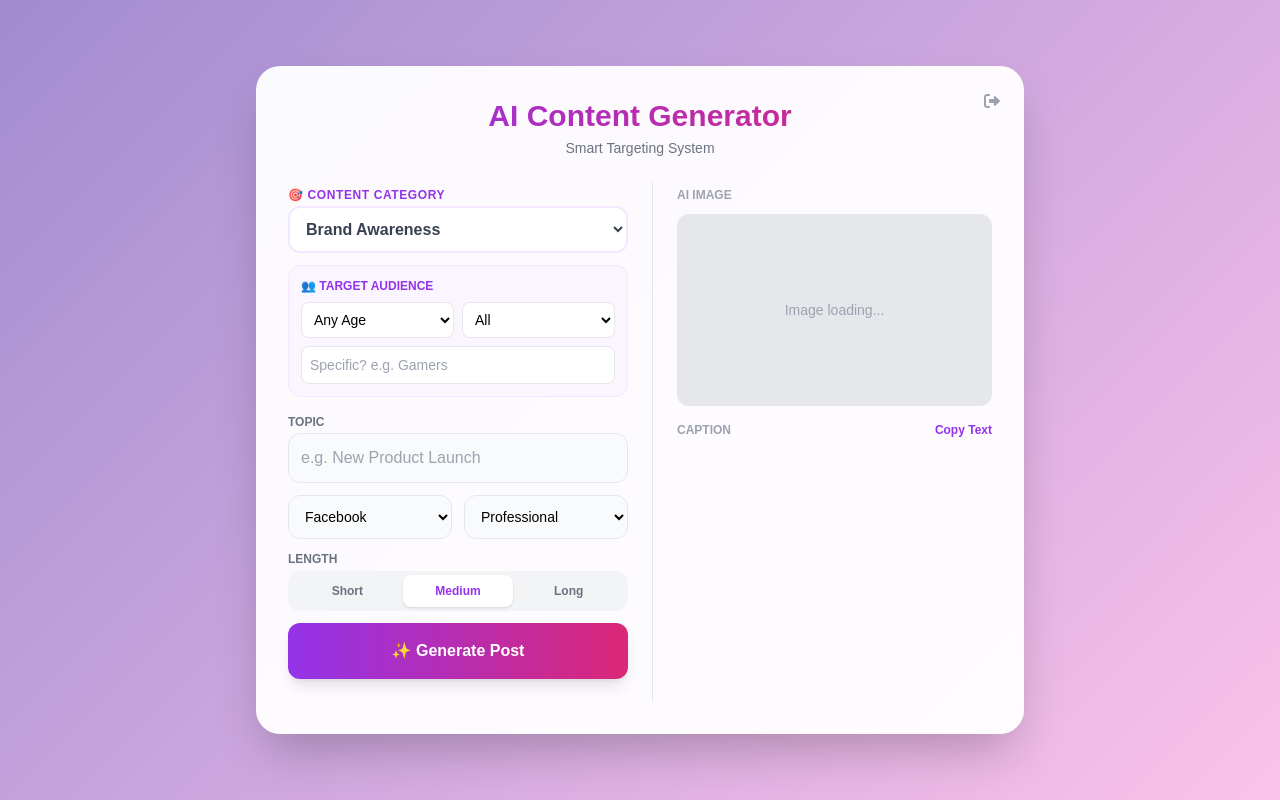
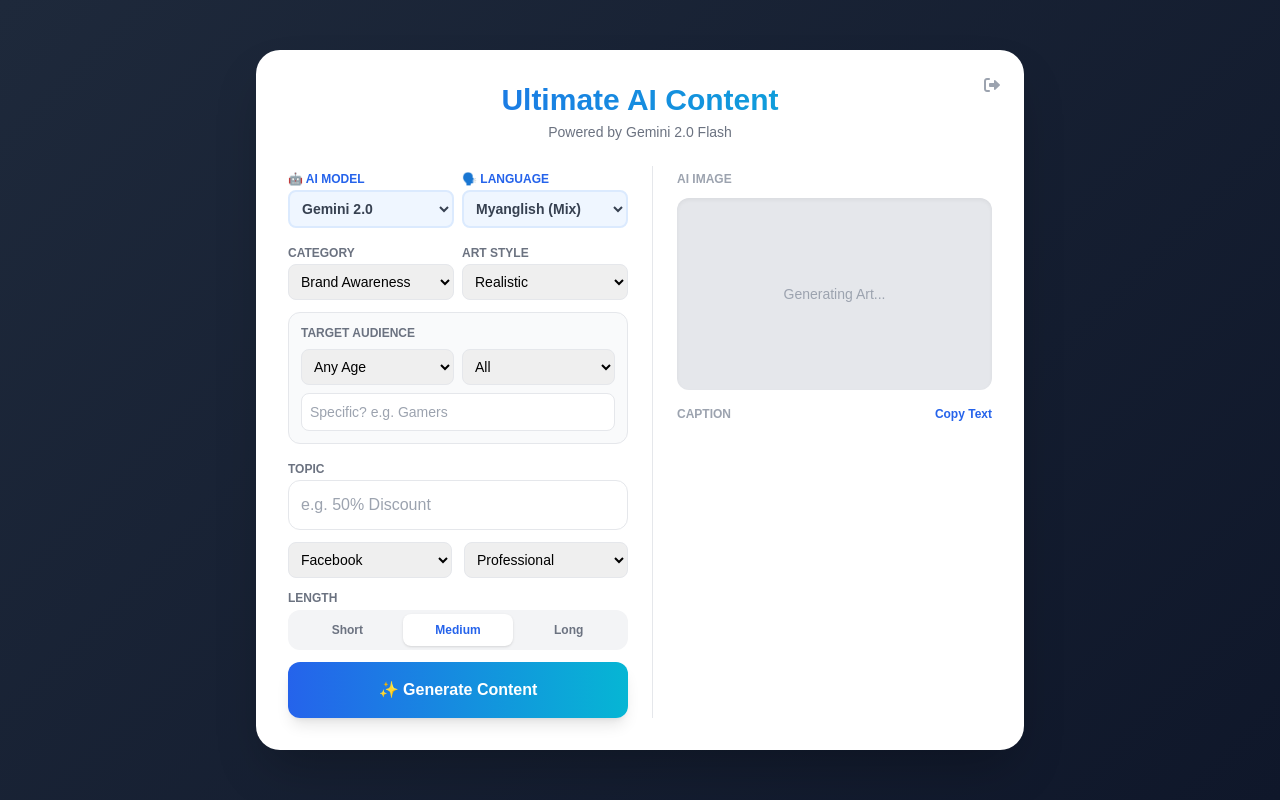
Before and after one commit to graphiccd44-arch/social-app, a Flask app: page / in a window 1280 px wide. Run offline with Flask 3, Linux system fonts and the light colour scheme; the visitor is signed in with stand-in values (Sample User, id 1); some libraries are stand-ins or nearby versions; some web fonts are replaced.

Commit message:
index.html

```diff
--- a/templates/index.html
+++ b/templates/index.html
@@ -3,20 +3,20 @@
 <head>
     <meta charset="UTF-8">
     <meta name="viewport" content="width=device-width, initial-scale=1.0">
-    <title>AI Content Pro</title>
+    <title>Ultimate AI Content</title>
     <script src="https://cdn.tailwindcss.com"></script>
     <script src="https://cdn.jsdelivr.net/npm/marked/marked.min.js"></script>
     <link rel="stylesheet" href="https://cdnjs.cloudflare.com/ajax/libs/font-awesome/6.0.0/css/all.min.css" />
     <style>
         @import url('https://fonts.googleapis.com/css2?family=Padauk:wght@400;700&display=swap');
         body { font-family: 'Padauk', sans-serif; }
-        .gradient-bg { background: linear-gradient(135deg, #A18CD1 0%, #FBC2EB 100%); }
+        .gradient-bg { background: linear-gradient(135deg, #1e293b 0%, #0f172a 100%); } /* Dark Mode Style */
         .loader { width: 20px; height: 20px; border: 3px solid #fff; border-top: 3px solid transparent; border-radius: 50%; animation: spin 1s linear infinite; }
         @keyframes spin { 0% { transform: rotate(0deg); } 100% { transform: rotate(360deg); } }
         .prose h1, .prose h2 { font-weight: bold; margin-bottom: 0.5rem; }
         .prose p { margin-bottom: 0.8rem; }
         .prose ul { list-style-type: disc; padding-left: 1.5rem; margin-bottom: 0.8rem; }
-        .prose strong { color: #9333ea; }
+        .prose strong { color: #3b82f6; }
     </style>
 </head>
 <body class="gradient-bg min-h-screen flex items-center justify-center p-4">
@@ -26,84 +26,99 @@
         <h2 class="text-2xl font-bold text-center text-gray-800 mb-6">🔒 Login</h2>
         {% if error %}<p class="text-red-500 text-center mb-4 text-sm">{{ error }}</p>{% endif %}
         <form method="POST">
-            <input type="password" name="password" placeholder="Password..." required class="w-full p-4 border border-gray-200 rounded-xl mb-4 outline-none focus:ring-2 focus:ring-purple-400">
-            <button type="submit" class="w-full bg-purple-600 text-white font-bold py-3 rounded-xl hover:bg-purple-700 transition">ENTER</button>
+            <input type="password" name="password" placeholder="Password..." required class="w-full p-4 border border-gray-200 rounded-xl mb-4 outline-none focus:ring-2 focus:ring-blue-500">
+            <button type="submit" class="w-full bg-blue-600 text-white font-bold py-3 rounded-xl hover:bg-blue-700 transition">ENTER</button>
         </form>
     </div>
     {% else %}
 
-    <div class="bg-white/95 backdrop-blur p-6 md:p-8 rounded-3xl shadow-2xl w-full max-w-3xl relative">
+    <div class="bg-white p-6 md:p-8 rounded-3xl shadow-2xl w-full max-w-3xl relative">
         <a href="/logout" class="absolute top-6 right-6 text-gray-400 hover:text-red-500"><i class="fas fa-sign-out-alt"></i></a>
 
         <div class="text-center mb-6">
-            <h1 class="text-3xl font-extrabold text-transparent bg-clip-text bg-gradient-to-r from-purple-600 to-pink-600">AI Content Generator</h1>
-            <p class="text-gray-500 text-sm mt-1">Smart Targeting System</p>
+            <h1 class="text-3xl font-extrabold text-transparent bg-clip-text bg-gradient-to-r from-blue-600 to-cyan-500">Ultimate AI Content</h1>
+            <p class="text-gray-500 text-sm mt-1">Powered by Gemini 2.0 Flash</p>
         </div>
 
         <div class="grid grid-cols-1 md:grid-cols-2 gap-6">
             <div class="space-y-3">
-                <div>
-                    <label class="text-xs font-bold text-purple-600 uppercase tracking-wider">🎯 Content Category</label>
-                    <select id="category" class="w-full p-3 border-2 border-purple-100 rounded-xl bg-white outline-none focus:border-purple-500 transition font-bold text-gray-700">
-                        <option value="Brand Awareness">Brand Awareness</option>
-                        <option value="Engagement">Engagement</option>
-                        <option value="Educational">Educational</option>
-                        <option value="Copywriting">Copywriting (Sales)</option>
-                    </select>
-                </div>
-                <div class="bg-purple-50 p-3 rounded-xl border border-purple-100">
-                    <label class="text-xs font-bold text-purple-600 uppercase block mb-2">👥 Target Audience</label>
-                    <div class="grid grid-cols-2 gap-2 mb-2">
-                        <select id="age" class="p-2 border rounded-lg text-sm bg-white">
-                            <option value="Any Age">Any Age</option>
-                            <option value="13-17 (Gen Z)">13-17</option>
-                            <option value="18-24 (Young Adults)">18-24</option>
-                            <option value="25-34 (Millennials)">25-34</option>
-                            <option value="35-44 (Professionals)">35-44</option>
-                            <option value="45+ (Seniors)">45+</option>
-                        </select>
-                        <select id="gender" class="p-2 border rounded-lg text-sm bg-white">
-                            <option value="All Genders">All</option>
-                            <option value="Male">Male</option>
-                            <option value="Female">Female</option>
+
+                <div class="grid grid-cols-2 gap-2">
+                    <div>
+                        <label class="text-xs font-bold text-blue-600 uppercase">🤖 AI Model</label>
+                        <select id="ai_model" class="w-full p-2 border-2 border-blue-100 rounded-lg text-sm font-bold text-gray-700 bg-blue-50">
+                            <option value="Gemini">Gemini 2.0</option>
+                            <option value="DeepSeek">DeepSeek Style</option>
+                            <option value="ChatGPT">ChatGPT Style</option>
                         </select>
                     </div>
-                    <input type="text" id="persona" placeholder="Specific? e.g. Gamers" class="w-full p-2 border rounded-lg text-sm outline-none focus:ring-1 focus:ring-purple-400">
+                    <div>
+                        <label class="text-xs font-bold text-blue-600 uppercase">🗣️ Language</label>
+                        <select id="language" class="w-full p-2 border-2 border-blue-100 rounded-lg text-sm font-bold text-gray-700 bg-blue-50">
+                            <option value="Myanglish">Myanglish (Mix)</option>
+                            <option value="Pure Burmese">Pure Burmese</option>
+                            <option value="English Only">English Only</option>
+                        </select>
+                    </div>
                 </div>
+
+                <div class="grid grid-cols-2 gap-2">
+                    <div>
+                        <label class="text-xs font-bold text-gray-500 uppercase">Category</label>
+                        <select id="category" class="w-full p-2 border rounded-lg text-sm"><option>Brand Awareness</option><option>Engagement</option><option>Educational</option><option>Copywriting</option></select>
+                    </div>
+                    <div>
+                        <label class="text-xs font-bold text-gray-500 uppercase">Art Style</label>
+                        <select id="art_style" class="w-full p-2 border rounded-lg text-sm"><option>Realistic</option><option>3D Render</option><option>Anime</option><option>Cinematic</option></select>
+                    </div>
+                </div>
+
+                <div class="bg-gray-50 p-3 rounded-xl border border-gray-200">
+                    <label class="text-xs font-bold text-gray-500 uppercase block mb-2">Target Audience</label>
+                    <div class="grid grid-cols-2 gap-2 mb-2">
+                        <select id="age" class="p-2 border rounded-lg text-sm"><option>Any Age</option><option>18-24</option><option>25-34</option><option>35-44</option></select>
+                        <select id="gender" class="p-2 border rounded-lg text-sm"><option>All</option><option>Male</option><option>Female</option></select>
+                    </div>
+                    <input type="text" id="persona" placeholder="Specific? e.g. Gamers" class="w-full p-2 border rounded-lg text-sm outline-none focus:ring-1 focus:ring-blue-400">
+                </div>
+
                 <div>
                     <label class="text-xs font-bold text-gray-500 uppercase">Topic</label>
-                    <input type="text" id="topic" placeholder="e.g. New Product Launch" class="w-full p-3 border rounded-xl bg-gray-50 outline-none focus:ring-2 focus:ring-purple-400 transition">
+                    <input type="text" id="topic" placeholder="e.g. 50% Discount" class="w-full p-3 border rounded-xl outline-none focus:ring-2 focus:ring-blue-400 transition">
                 </div>
+
                 <div class="grid grid-cols-2 gap-3">
-                    <select id="platform" class="p-3 border rounded-xl bg-gray-50 text-sm"><option>Facebook</option><option>Instagram</option><option>LinkedIn</option><option>TikTok</option></select>
-                    <select id="tone" class="p-3 border rounded-xl bg-gray-50 text-sm"><option>Professional</option><option>Funny</option><option>Emotional</option><option>Excited</option></select>
+                    <select id="platform" class="p-2 border rounded-lg text-sm"><option>Facebook</option><option>Instagram</option><option>LinkedIn</option><option>TikTok</option></select>
+                    <select id="tone" class="p-2 border rounded-lg text-sm"><option>Professional</option><option>Funny</option><option>Emotional</option></select>
                 </div>
+
                 <div>
                     <label class="text-xs font-bold text-gray-500 uppercase block mb-1">Length</label>
                     <div class="flex bg-gray-100 p-1 rounded-xl">
                         <button onclick="setLen('Short')" class="l-btn flex-1 py-2 rounded-lg text-xs font-bold text-gray-500 hover:bg-white">Short</button>
-                        <button onclick="setLen('Medium')" class="l-btn flex-1 py-2 rounded-lg text-xs font-bold bg-white shadow text-purple-600">Medium</button>
+                        <button onclick="setLen('Medium')" class="l-btn flex-1 py-2 rounded-lg text-xs font-bold bg-white shadow text-blue-600">Medium</button>
                         <button onclick="setLen('Long')" class="l-btn flex-1 py-2 rounded-lg text-xs font-bold text-gray-500 hover:bg-white">Long</button>
                     </div>
                     <input type="hidden" id="length" value="Medium">
                 </div>
-                <button onclick="generate()" id="genBtn" class="w-full bg-gradient-to-r from-purple-600 to-pink-600 text-white font-bold py-4 rounded-xl shadow-lg hover:shadow-xl transition transform hover:-translate-y-1 flex justify-center items-center gap-2">
-                    <span>✨ Generate Post</span>
+
+                <button onclick="generate()" id="genBtn" class="w-full bg-gradient-to-r from-blue-600 to-cyan-500 text-white font-bold py-4 rounded-xl shadow-lg hover:shadow-xl transition transform hover:-translate-y-1 flex justify-center items-center gap-2">
+                    <span>✨ Generate Content</span>
                 </button>
             </div>
 
             <div id="outputArea" class="hidden md:block border-l pl-0 md:pl-6 border-gray-200">
                 <div class="mb-4">
                     <span class="text-xs font-bold text-gray-400 uppercase">AI Image</span>
-                    <div id="imgContainer" class="w-full h-48 bg-gray-200 rounded-xl overflow-hidden mt-2 relative">
-                        <div class="absolute inset-0 flex items-center justify-center text-gray-400 text-sm">Image loading...</div>
-                        <img id="aiImage" class="w-full h-full object-cover hidden" alt="AI Art">
+                    <div id="imgContainer" class="w-full h-48 bg-gray-200 rounded-xl overflow-hidden mt-2 relative shadow-inner">
+                        <div class="absolute inset-0 flex items-center justify-center text-gray-400 text-sm">Generating Art...</div>
+                        <img id="aiImage" class="w-full h-full object-cover hidden hover:scale-105 transition duration-500" alt="AI Art">
                     </div>
                 </div>
                 <div>
                     <div class="flex justify-between items-end mb-2">
                         <span class="text-xs font-bold text-gray-400 uppercase">Caption</span>
-                        <button onclick="copyText()" class="text-purple-600 text-xs font-bold hover:underline">Copy Text</button>
+                        <button onclick="copyText()" class="text-blue-600 text-xs font-bold hover:underline">Copy Text</button>
                     </div>
                     <div id="contentText" class="prose text-sm text-gray-700 h-64 overflow-y-auto pr-2"></div>
                     <input type="hidden" id="rawText">
@@ -113,7 +128,7 @@
 
         <div id="mobileResult" class="md:hidden mt-6 hidden">
             <hr class="my-4">
-            <h3 class="font-bold mb-2 text-purple-600">Generated Result:</h3>
+            <h3 class="font-bold mb-2 text-blue-600">Result:</h3>
             <img id="mobileImage" class="w-full rounded-xl mb-4 hidden">
             <div id="mobileText" class="prose text-sm text-gray-700"></div>
         </div>
@@ -124,9 +139,9 @@
         function setLen(val) {
             document.getElementById('length').value = val;
             document.querySelectorAll('.l-btn').forEach(b => {
-                b.classList.remove('bg-white', 'shadow', 'text-purple-600');
+                b.classList.remove('bg-white', 'shadow', 'text-blue-600');
                 b.classList.add('text-gray-500');
-                if(b.innerText === val) { b.classList.add('bg-white', 'shadow', 'text-purple-600'); b.classList.remove('text-gray-500'); }
+                if(b.innerText === val) { b.classList.add('bg-white', 'shadow', 'text-blue-600'); b.classList.remove('text-gray-500'); }
             });
         }
 
@@ -139,7 +154,10 @@
                 length: document.getElementById('length').value,
                 age: document.getElementById('age').value,
                 gender: document.getElementById('gender').value,
-                persona: document.getElementById('persona').value
+                persona: document.getElementById('persona').value,
+                language: document.getElementById('language').value,
+                art_style: document.getElementById('art_style').value,
+                ai_model: document.getElementById('ai_model').value
             };
 
             if(!data.topic) return alert("Topic ထည့်ပါဦး!");
@@ -157,9 +175,7 @@
                 if(res.status === 401) return location.reload();
 
                 const json = await res.json();
-
-                // ERROR FIX IS HERE: Check if post_content exists
-                const rawContent = json.post_content || "Content generation incomplete. Please try again.";
+                const rawContent = json.post_content || "Error processing text.";
 
                 // Text
                 const htmlContent = marked.parse(rawContent);
@@ -168,7 +184,7 @@
                 document.getElementById('rawText').value = rawContent;
 
                 // Image
-                const prompt = json.image_prompt || "Abstract social media background";
+                const prompt = json.image_prompt || "Abstract art";
                 const imgUrl = `https://image.pollinations.ai/prompt/${encodeURIComponent(prompt)}?nologo=true&width=800&height=600&seed=${Math.random()}`;
 
                 const img = document.getElementById('aiImage');
@@ -184,7 +200,7 @@
             } catch (e) {
                 alert("Error: " + e);
             } finally {
-                btn.innerHTML = '<span>✨ Generate Post</span>';
+                btn.innerHTML = '<span>✨ Generate Content</span>';
                 btn.disabled = false;
             }
         }
@@ -193,7 +209,7 @@
             const text = document.getElementById('rawText').value;
             if(!text) return;
             navigator.clipboard.writeText(text);
-            alert("စာသား ကူးယူပြီးပါပြီ!");
+            alert("Copied!");
         }
     </script>
     {% endif %}
```
